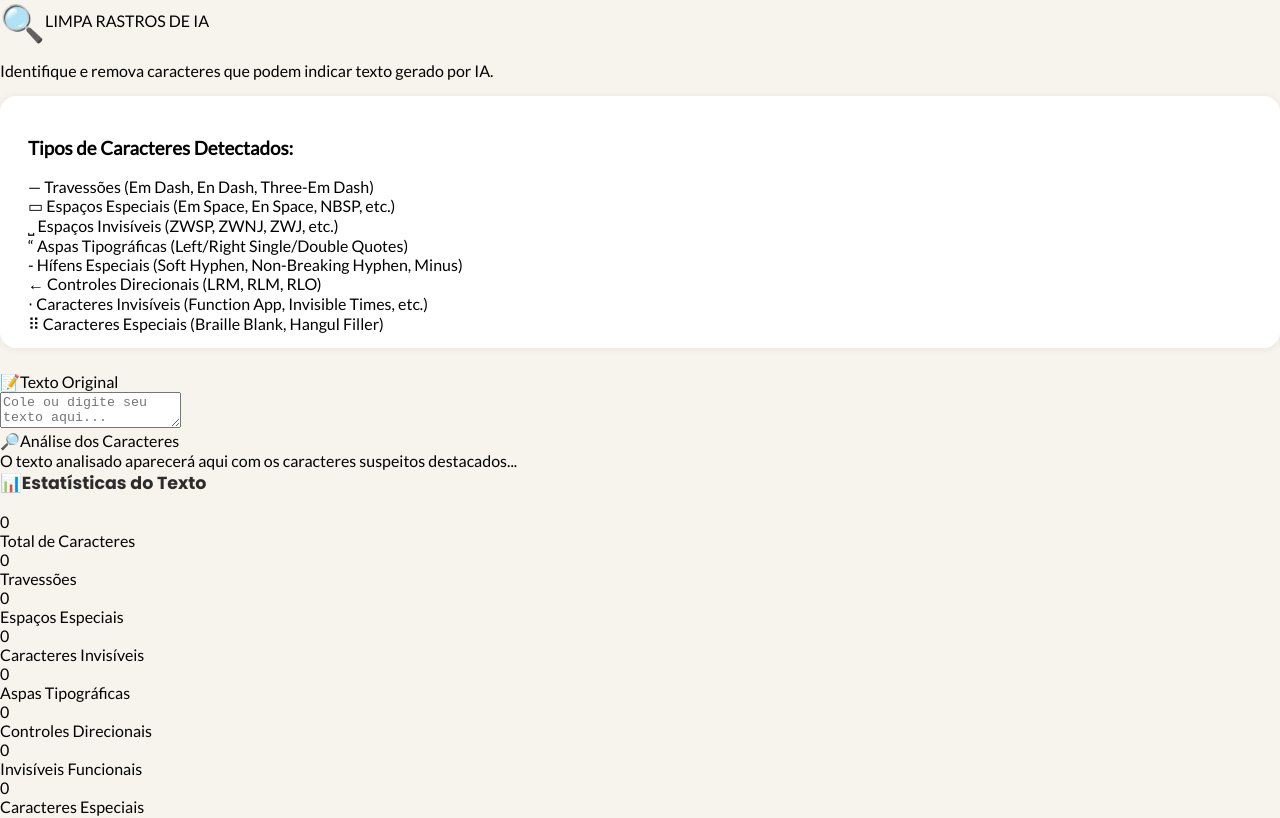
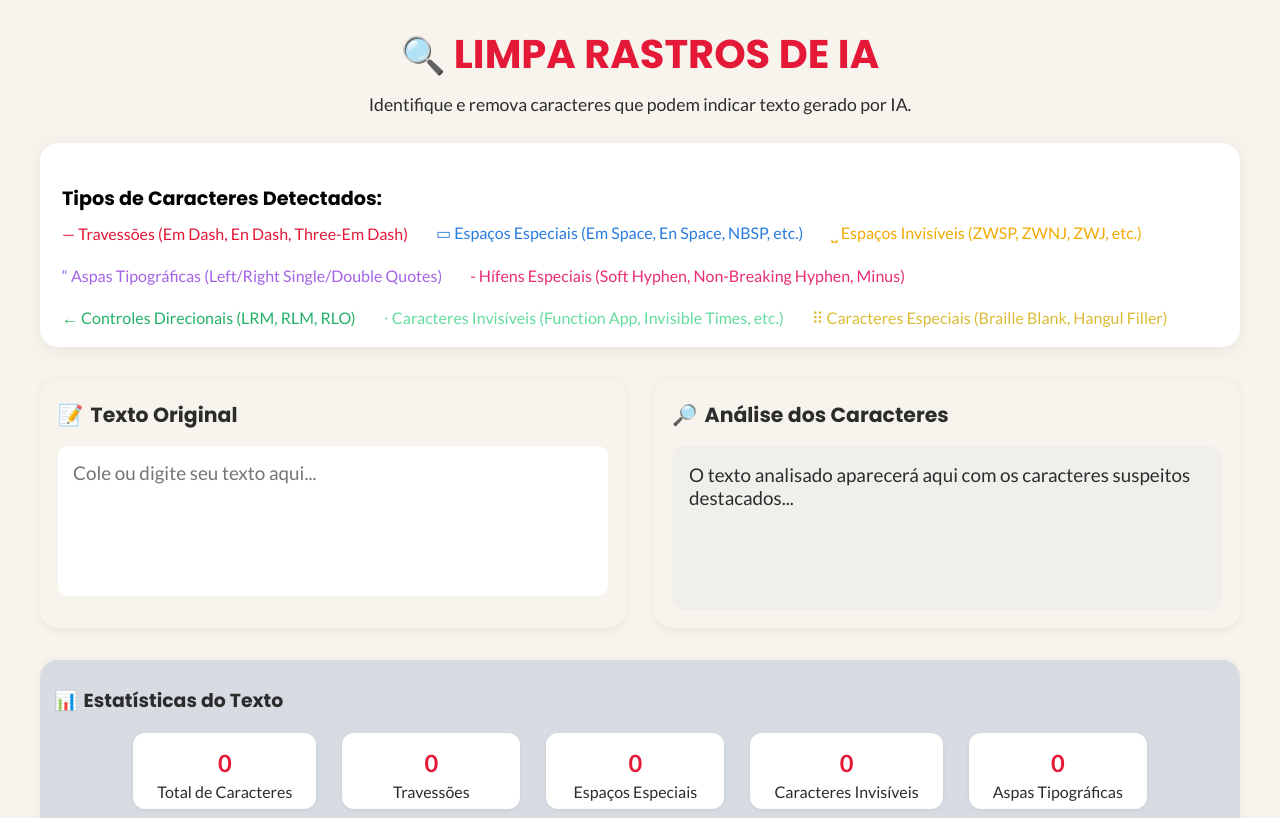
Before and after one commit to tuco-gui/semrastros, a React (Vite) app: page / in a window 1280 px wide. Shown: the top 818 px of the page. Built offline with nearby package versions, Linux system fonts and the light colour scheme.

Commit message:
Update style.css

```diff
--- a/src/style.css
+++ b/src/style.css
@@ -1,224 +1,204 @@
+@import url('https://fonts.googleapis.com/css2?family=Lato:wght@400;700&family=Poppins:wght@700&display=swap');
+
 body {
-  background: #f7f4ed;
-  font-family: 'Lato', Arial, Helvetica, sans-serif;
   margin: 0;
   padding: 0;
+  background: #f7f4ed;
+  font-family: 'Lato', Arial, sans-serif;
 }
 
-.app-container {
-  max-width: 1080px;
-  margin: 32px auto;
-  padding: 0 16px 32px 16px;
+.container {
+  max-width: 1200px;
+  margin: 0 auto;
+  padding: 24px 0 60px 0;
 }
 
-.titulo-app {
-  display: flex;
-  align-items: center;
-  justify-content: center;
-  font-family: 'Poppins', Arial, sans-serif;
-  font-weight: 800;
-  font-size: 2.8rem;
-  color: #E31937;
-  margin-bottom: 6px;
-  margin-top: 16px;
+header {
+  text-align: center;
 }
 
-.titulo-app svg {
-  margin-right: 8px;
+.titulo {
+  font-family: 'Poppins', sans-serif;
+  font-weight: 700;
+  color: #E31937;
+  font-size: 2.5rem;
+  margin-left: 8px;
+  vertical-align: middle;
 }
 
-.subtitulo-app {
-  text-align: center;
+.subtitulo {
   color: #2C2C2C;
-  font-family: 'Lato', Arial, sans-serif;
-  font-size: 1.15rem;
-  margin-bottom: 28px;
-  font-weight: 400;
+  font-size: 1.1rem;
+  margin: 10px 0 28px 0;
 }
 
 .tipos-caracteres {
   background: #fff;
-  border-radius: 16px;
-  box-shadow: 0 1px 8px #0001;
-  padding: 22px 28px 14px 28px;
-  display: flex;
-  flex-direction: column;
-  margin-bottom: 24px;
+  border-radius: 18px;
+  padding: 22px 22px 14px 22px;
+  margin-bottom: 32px;
+  box-shadow: 0 3px 18px #0001;
 }
 
-.tipos-caracteres strong {
-  font-family: 'Poppins', Arial, sans-serif;
-  font-size: 1.16rem;
-  margin-bottom: 8px;
+.tipos-caracteres h3 {
+  font-size: 1.2rem;
+  font-family: 'Poppins', sans-serif;
+  font-weight: bold;
+  margin-bottom: 10px;
 }
 
-.tipos-caracteres-lista {
+.tipos-lista {
   display: flex;
   flex-wrap: wrap;
-  gap: 16px 36px;
-  margin-top: 8px;
+  gap: 18px 28px;
 }
 
 .tipo-caractere {
+  font-size: 1rem;
+  font-family: 'Lato', Arial, sans-serif;
   display: flex;
   align-items: center;
-  font-size: 1rem;
-  font-family: 'Lato', Arial, sans-serif;
-  font-weight: 500;
+  min-width: 250px;
+  margin-bottom: 5px;
 }
+.tipo-caractere .icone { margin-right: 6px; font-weight: bold; }
 
-.tipo-1 { color: #E06379; }
-.tipo-2 { color: #4997ef; }
-.tipo-3 { color: #e5a32b; }
-.tipo-4 { color: #a36de7; }
-.tipo-5 { color: #E31937; }
-.tipo-6 { color: #16a085; }
-.tipo-7 { color: #55b44a; }
-.tipo-8 { color: #b9a104; }
+.vermelho { color: #E31937; }
+.azul { color: #287bde; }
+.amarelo { color: #F2A900; }
+.roxo { color: #a363e5; }
+.rosa { color: #e82d74; }
+.verde { color: #23b16a; }
+.verde-claro { color: #64dca0; }
+.amarelo-claro { color: #dbbb34; }
 
-.tipo-icone {
-  font-size: 1.1em;
-  margin-right: 6px;
+.area-main {
   display: flex;
-  align-items: center;
-  height: 1em;
-}
-
-.caixas-texto-container {
-  display: flex;
-  flex-direction: row;
   gap: 28px;
   margin-bottom: 32px;
 }
 
-.caixa-bloco {
-  flex: 1 1 0;
-  background: #fff;
+.box-texto, .box-analise {
+  background: #f7f4ed;
   border-radius: 18px;
-  box-shadow: 0 2px 14px #0001;
-  padding: 24px 22px 18px 22px;
+  flex: 1;
+  padding: 20px 18px 18px 18px;
+  box-shadow: 0 2px 10px #0001;
   display: flex;
   flex-direction: column;
-  min-width: 0;
-  min-height: 320px;
+  min-width: 340px;
 }
 
-.caixa-titulo {
+.box-texto {
+  margin-right: 0;
+}
+
+.label {
+  font-family: 'Poppins', sans-serif;
+  font-size: 1.28rem;
+  font-weight: 700;
+  margin-bottom: 10px;
   display: flex;
   align-items: center;
-  font-family: 'Poppins', Arial, sans-serif;
-  font-size: 1.22rem;
-  font-weight: 700;
+  gap: 7px;
   color: #2C2C2C;
-  margin-bottom: 10px;
 }
 
-.caixa-titulo .caixa-icone {
-  margin-right: 8px;
-  font-size: 1.2em;
-}
-
-.textarea-original {
+.box-texto textarea {
+  border: none;
+  resize: none;
+  border-radius: 10px;
+  min-height: 150px;
+  font-size: 1.18rem;
+  font-family: 'Lato', Arial, sans-serif;
+  padding: 15px;
+  margin-top: 6px;
+  background: #fff;
+  color: #000;
   width: 100%;
-  height: 170px;
-  border-radius: 12px;
-  border: 1.5px solid #edecec;
-  background: #f7f4ed;
-  font-size: 1.18rem;
-  padding: 16px 16px;
-  font-family: 'Lato', Arial, sans-serif;
-  resize: none;
-  margin-top: 0;
-  margin-bottom: 0;
   box-sizing: border-box;
   outline: none;
   transition: border 0.2s;
 }
 
-.textarea-original:focus {
-  border-color: #E31937;
+.box-analise .analise-area {
+  background: #f1efec;
+  border-radius: 12px;
+  min-height: 130px;
+  font-size: 1.18rem;
+  color: #2C2C2C;
+  font-family: 'Lato', Arial, sans-serif;
+  padding: 17px;
+  margin-top: 6px;
 }
 
-.caixa-analise {
-  background: #f7f4ed;
-  border-radius: 12px;
-  padding: 16px;
-  min-height: 170px;
-  font-size: 1.16rem;
-  color: #222;
-  font-family: 'Lato', Arial, sans-serif;
-  box-sizing: border-box;
-  margin-top: 0;
-  margin-bottom: 0;
-}
-
-.estatisticas-container {
-  margin-top: 0;
-  background: #d5dbe5;
+.estatisticas {
+  background: #d7dce3;
   border-radius: 18px;
+  margin: 0 auto;
+  padding: 26px 14px 14px 14px;
+  max-width: 99vw;
+  margin-bottom: 12px;
   box-shadow: 0 1px 8px #0001;
-  padding: 20px 12px 28px 12px;
 }
 
 .estatisticas-titulo {
-  font-family: 'Poppins', Arial, sans-serif;
-  font-size: 1.09rem;
+  font-family: 'Poppins', sans-serif;
+  font-size: 1.18rem;
+  font-weight: bold;
+  margin-bottom: 18px;
   color: #2C2C2C;
-  font-weight: 700;
   display: flex;
   align-items: center;
-  margin-bottom: 16px;
+  gap: 6px;
 }
 
-.estatisticas-lista {
+.estatisticas-grid {
   display: flex;
   flex-wrap: wrap;
-  gap: 18px 22px;
-  justify-content: space-between;
+  gap: 14px 26px;
+  justify-content: center;
+  margin-bottom: 18px;
 }
 
-.estatistica-bloco {
+.estat-box {
   background: #fff;
   border-radius: 12px;
-  flex: 1 1 150px;
-  min-width: 145px;
-  padding: 18px 0 10px 0;
-  display: flex;
-  flex-direction: column;
-  align-items: center;
+  padding: 16px 24px 8px 24px;
+  min-width: 130px;
+  text-align: center;
+  font-size: 1rem;
+  color: #2C2C2C;
+  font-family: 'Lato', Arial, sans-serif;
   box-shadow: 0 1px 4px #0001;
 }
 
-.estatistica-numero {
-  font-family: 'Poppins', Arial, sans-serif;
-  font-size: 1.44rem;
-  font-weight: 700;
+.estat-box .valor {
+  font-size: 1.48rem;
+  font-weight: bold;
   color: #E31937;
-  margin-bottom: 3px;
+  margin-bottom: 5px;
 }
 
-.estatistica-label {
-  font-family: 'Lato', Arial, sans-serif;
-  color: #2C2C2C;
-  font-size: 1rem;
-  text-align: center;
-  font-weight: 500;
+.btn-limpar {
+  background: #23b16a;
+  color: #fff;
+  font-family: 'Poppins', sans-serif;
+  font-size: 1.18rem;
+  border: none;
+  padding: 14px 38px;
+  border-radius: 50px;
+  margin: 0 auto;
+  margin-top: 10px;
+  box-shadow: 0 1px 6px #0001;
+  cursor: pointer;
+  display: block;
+  transition: background 0.2s;
 }
+.btn-limpar:hover { background: #158d4a; }
 
 @media (max-width: 900px) {
-  .caixas-texto-container {
-    flex-direction: column;
-    gap: 22px;
-  }
-  .caixa-bloco {
-    min-height: 150px;
-    padding: 14px 8px 10px 8px;
-  }
-  .estatisticas-lista {
-    gap: 14px 6px;
-  }
-  .estatistica-bloco {
-    min-width: 110px;
-    padding: 13px 0 8px 0;
-  }
+  .area-main { flex-direction: column; }
+  .box-texto, .box-analise { min-width: 90vw; }
+  .estatisticas-grid { gap: 12px 6px; }
 }
```
